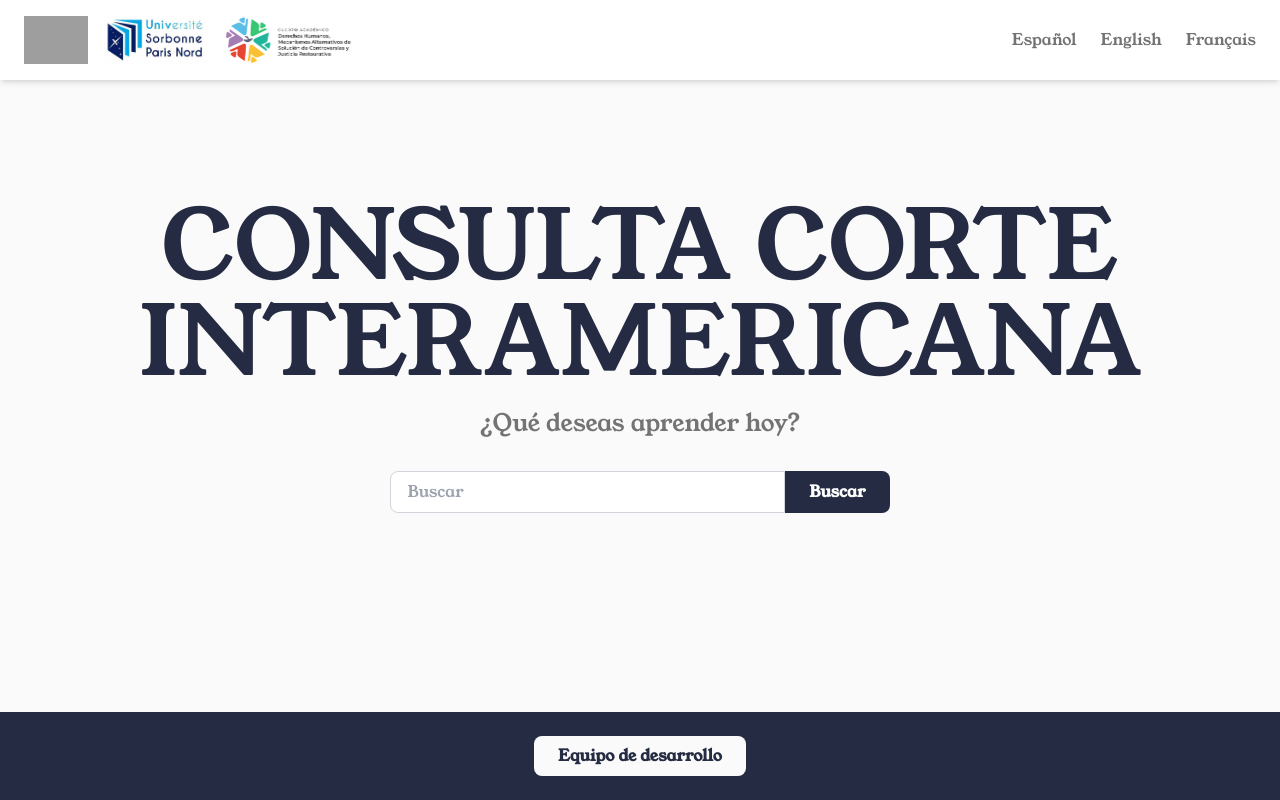
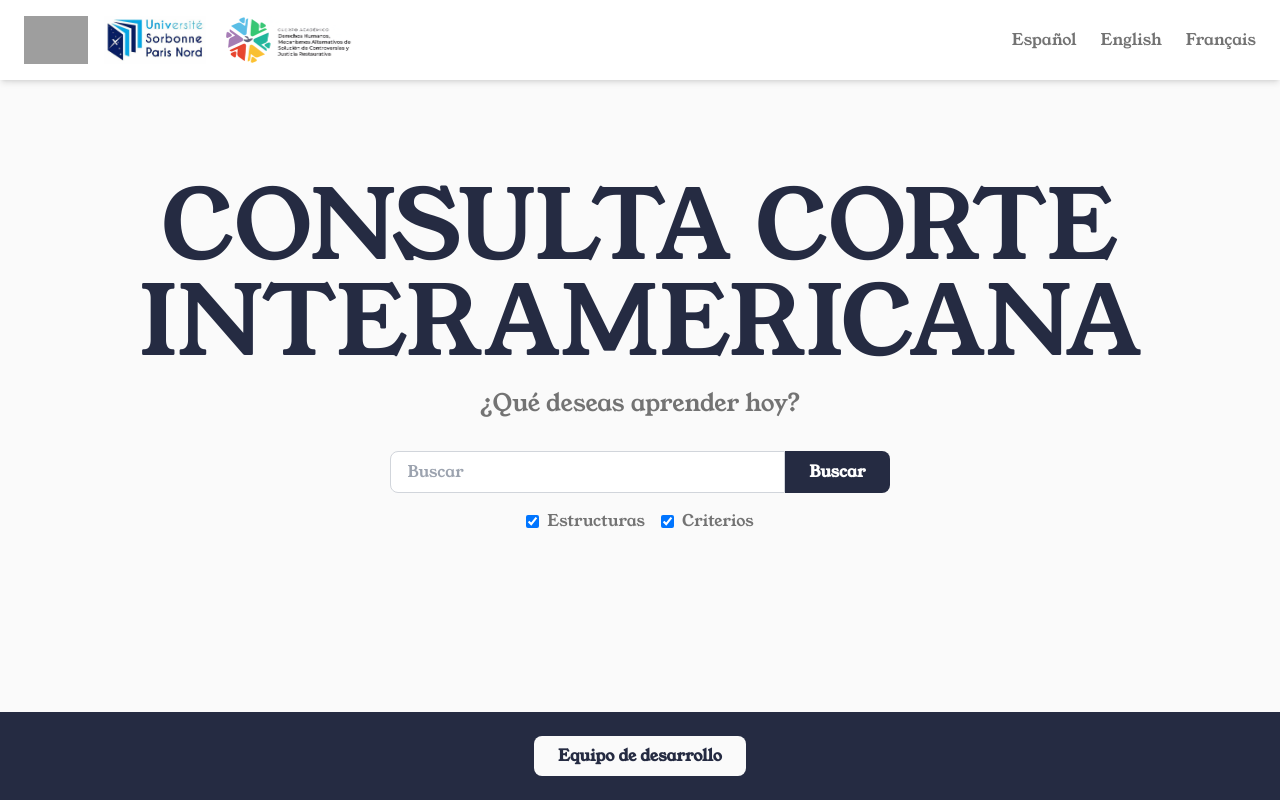
Before and after one commit to Teknari-dev/Legal-web, a React (Vite) app: page / in a window 1280 px wide. Built offline with nearby package versions, Linux system fonts and the light colour scheme; grey boxes are pictures that could not be loaded.

Commit message:
Search: Add structure and criteria filter

```diff
--- a/src/components/Hero.jsx
+++ b/src/components/Hero.jsx
@@ -5,10 +5,12 @@ import { LanguageContext } from "./LanguageContext";
 const Hero = () => {
     const navigate = useNavigate();
     const [searchTerm, setSearchTerm] = useState("");
+    const [includeStructure, setIncludeStructure] = useState(true);
+    const [includeCriteria, setIncludeCriteria] = useState(true);
     const { translate } = useContext(LanguageContext);
 
     const handleSearch = () => {
-        navigate(`/search?q=${encodeURIComponent(searchTerm)}`);
+        navigate(`/search?q=${encodeURIComponent(searchTerm)}&structure=${includeStructure}&criteria=${includeCriteria}`);
     };
 
     return (
@@ -19,7 +21,8 @@ const Hero = () => {
             <p className="text-lg sm:text-xl lg:text-2xl text-secondary mt-4">
                 {translate("home.subtitle")}
             </p>
-            <div className="mt-8 w-full sm:w-2/3 lg:w-2/5 flex">
+            <div className="mt-8 w-full sm:w-2/3 lg:w-2/5 flex flex-col space-y-4">
+                <div className="flex">
                     <input
                         type="text"
                         placeholder={translate("home.searchPlaceholder")}
@@ -34,6 +37,27 @@ const Hero = () => {
                         {translate("home.searchButton")}
                     </button>
                 </div>
+                <div className="flex space-x-4 justify-center">
+                    <label className="flex items-center space-x-2">
+                        <input
+                            type="checkbox"
+                            checked={includeStructure}
+                            onChange={(e) => setIncludeStructure(e.target.checked)}
+                            className="form-checkbox text-primary"
+                        />
+                        <span className="text-secondary">{translate("search.structures")}</span>
+                    </label>
+                    <label className="flex items-center space-x-2">
+                        <input
+                            type="checkbox"
+                            checked={includeCriteria}
+                            onChange={(e) => setIncludeCriteria(e.target.checked)}
+                            className="form-checkbox text-primary"
+                        />
+                        <span className="text-secondary">{translate("search.criteria")}</span>
+                    </label>
+                </div>
+            </div>
         </section>
     );
 };
--- a/src/pages/SearchPage.jsx
+++ b/src/pages/SearchPage.jsx
@@ -9,28 +9,43 @@ import { LanguageContext } from "../components/LanguageContext";
 const SearchPage = () => {
     const [searchTerm, setSearchTerm] = useState("");
     const [filteredResults, setFilteredResults] = useState([]);
+    const [includeStructure, setIncludeStructure] = useState(true);
+    const [includeCriteria, setIncludeCriteria] = useState(true);
     const location = useLocation();
     const { language, translate } = useContext(LanguageContext);
 
     const handleSearch = (term = searchTerm) => {
-        const results = data.filter(item =>
-            item.keywords.some(keyword =>
+        const query = new URLSearchParams(location.search);
+        const includeStructure = query.get("structure") === "true";
+        const includeCriteria = query.get("criteria") === "true";
+
+        const results = data.filter(item => {
+            const matchesKeywords = item.keywords.some(keyword =>
                 keyword.toLowerCase().includes(term.toLowerCase())
-            ) ||
-            item.titulo[language].toLowerCase().includes(term.toLowerCase()) ||
-            item.estructura[language].toLowerCase().includes(term.toLowerCase()) ||
-            item.criterios[language].some(criterio =>
+            );
+            const matchesTitle = item.titulo[language].toLowerCase().includes(term.toLowerCase());
+            const matchesStructure = includeStructure && item.estructura[language].toLowerCase().includes(term.toLowerCase());
+            const matchesCriteria = includeCriteria && item.criterios[language].some(criterio =>
                 criterio.toLowerCase().includes(term.toLowerCase())
-            )
             );
+
+            return matchesKeywords || matchesTitle || matchesStructure || matchesCriteria;
+        });
+
         setFilteredResults(results);
     };
 
     useEffect(() => {
-        const query = new URLSearchParams(location.search).get("q");
-        if (query) {
-            setSearchTerm(query);
-            handleSearch(query);
+        const query = new URLSearchParams(location.search);
+        const searchQuery = query.get("q");
+        const includeStructure = query.get("structure") === "true";
+        const includeCriteria = query.get("criteria") === "true";
+
+        if (searchQuery) {
+            setSearchTerm(searchQuery);
+            setIncludeStructure(includeStructure);
+            setIncludeCriteria(includeCriteria);
+            handleSearch(searchQuery);
         }
     }, [location]);
 
@@ -55,6 +70,26 @@ const SearchPage = () => {
                                 {translate("home.searchButton")}
                             </button>
                         </div>
+                        <div className="flex space-x-4">
+                            <label className="flex items-center space-x-2">
+                                <input
+                                    type="checkbox"
+                                    checked={includeStructure}
+                                    onChange={(e) => setIncludeStructure(e.target.checked)}
+                                    className="form-checkbox text-primary"
+                                />
+                                <span className="text-secondary">{translate("search.structures")}</span>
+                            </label>
+                            <label className="flex items-center space-x-2">
+                                <input
+                                    type="checkbox"
+                                    checked={includeCriteria}
+                                    onChange={(e) => setIncludeCriteria(e.target.checked)}
+                                    className="form-checkbox text-primary"
+                                />
+                                <span className="text-secondary">{translate("search.criteria")}</span>
+                            </label>
+                        </div>
                     </div>
                 </div>
                 <div className="grid grid-cols-1 lg:grid-cols-[auto_1fr] px-6">
@@ -76,7 +111,8 @@ const SearchPage = () => {
                             )}
                         </ul>
                     </div>
-                    <div className="flex flex-col space-y-12">
+                    <div className="flex flex-col space-y-6">
+                        {includeStructure && (
                             <div>
                                 <h2 className="text-xl text-primary mb-6 bg-bg1 px-4 py-2 sm:text-left text-center">
                                     {translate("search.structures")}
@@ -137,6 +173,8 @@ const SearchPage = () => {
                                     )}
                                 </ul>
                             </div>
+                        )}
+                        {includeCriteria && (
                             <div>
                                 <h2 className="text-xl text-primary mb-6 bg-bg1 px-4 py-2 sm:text-left text-center">
                                     {translate("search.criteria")}
@@ -162,6 +200,7 @@ const SearchPage = () => {
                                     )}
                                 </ul>
                             </div>
+                        )}
                     </div>
                 </div>
             </main>
```
Lines whose indentation alone changed are shown as unchanged.
